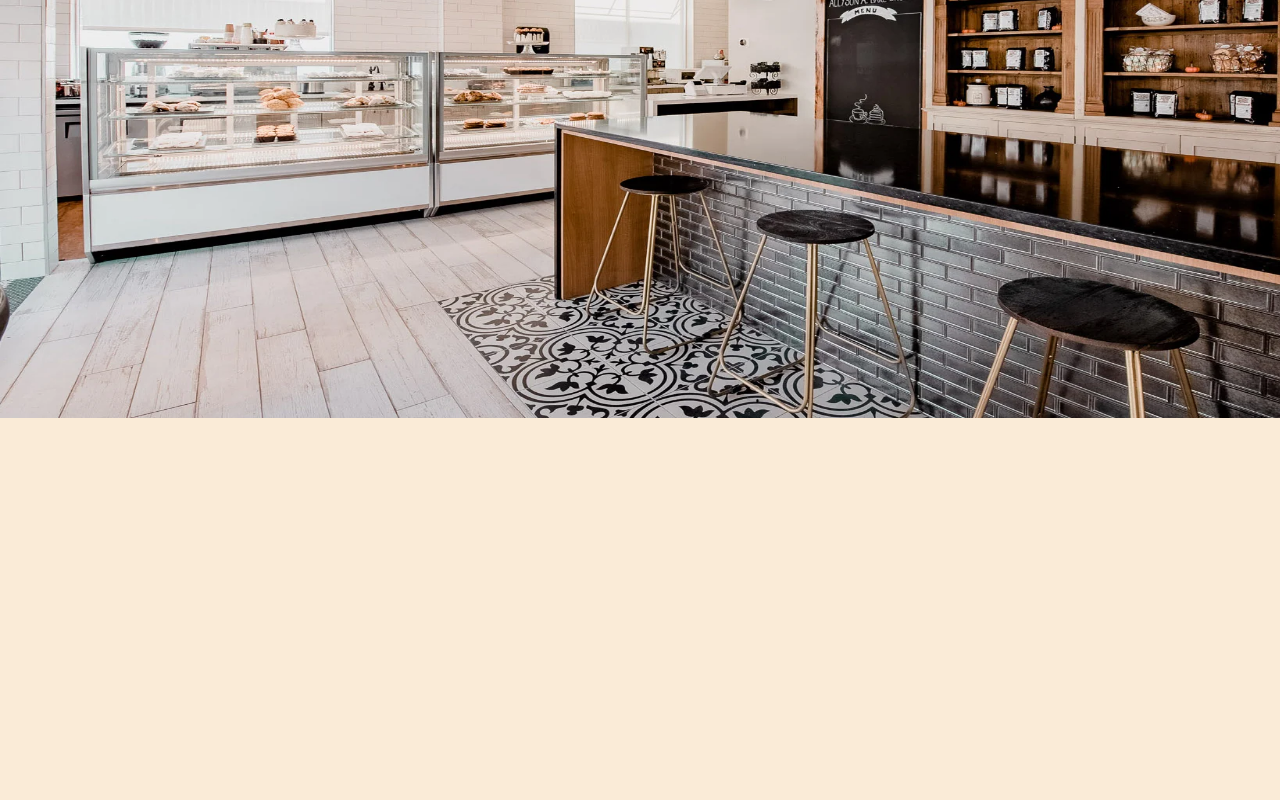
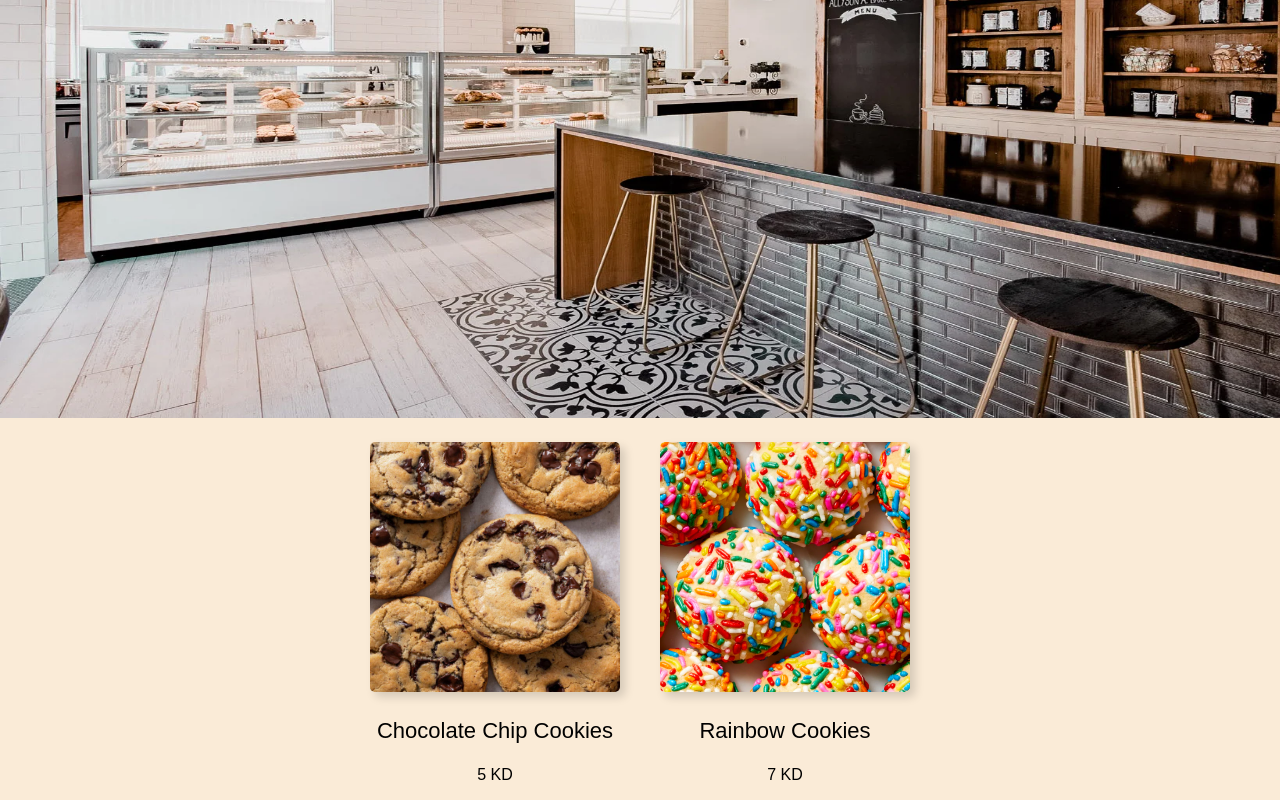
Before and after one commit to mwalmethen/My-Shop-React-Project1-, a React (Create React App) app: page / in a window 1280 px wide. Shown: the part 439-1239 px from the top of the page. Before the commit the page ends 861 px from the top, so only its background shows below. Built offline with nearby package versions, Linux system fonts and the light colour scheme; a web font is replaced by a local one.

Commit message:
Task2-My-shp src

```diff
--- a/src/App.css
+++ b/src/App.css
@@ -7,6 +7,7 @@
   overflow: auto;
   position: sticky;
   z-index: 10;
+  margin-bottom: 20px;
 }
 .Main-h1 {
   font-size: 45px;
@@ -26,23 +27,31 @@
 .description:hover {
   opacity: 0.5;
 }
+.My-product {
+  display: flex;
+  justify-content: center;
+  gap: 40px;
 
-@media (prefers-reduced-motion: no-preference) {
-  .App-logo {
-    animation: App-logo-spin infinite 20s linear;
-  }
+}
+.description-product1, .description-profuct2 {
+  font-size: 22px;
+}
+.cookie-image {
+  width: 250px;
+  height: 250px;
+  border: none;
+  border-radius: 5px;
+  box-shadow: 5px 5px 10px rgba(0, 0, 0, 0.15);
+  object-fit: cover;
+  transition: 1s;
+  cursor: pointer;
+}
+.cookie-image:hover {
+  width: 300px;
+  height: 300px;
 }
 
-.App-header {
-  background-color: #282c34;
-  min-height: 100vh;
-  display: flex;
-  flex-direction: column;
-  align-items: center;
-  justify-content: center;
-  font-size: calc(10px + 2vmin);
-  color: white;
-}
+
 
 .App-link {
   color: #61dafb;
--- a/src/App.js
+++ b/src/App.js
@@ -1,12 +1,33 @@
 import './App.css';
-
+import products from './products';
 function App() {
   return (
     <div className="App">
-
       <h1 class = "Main-h1">The Cookie Jar</h1>
       <p class = "description"> &#10084; where cookie lovers unite! &#127850;</p>
       <img class = "My-shop-image" src = "/My-shop-storefront.webp" alt = "My Shop"/>
+
+
+
+        <div class="My-product">
+          {products.map((product) =>
+
+          <div class="div that has all the products in the products.js">
+          <img class="cookie-image" src={product.image} alt="cookies-image"/>
+          <p class="description-product1"> {product.name} </p>
+          <p class="description-product2"> {`${product.price} KD`} </p>
+
+          </div>
+)}
+        </div>
+
+
+
+
+
+
+
+
 
     </div>
   );
--- /dev/null
+++ b/src/products.js
@@ -0,0 +1,14 @@
+const products = [
+{
+    name: "Chocolate Chip Cookies",
+    price: 5,
+    image: "/Choco Chip Cookie.jpg",
+},
+{
+    name: "Rainbow Cookies",
+    price: 7,
+    image: "/rainbow-cookies.webp",
+},
+];
+
+export default products;
```
